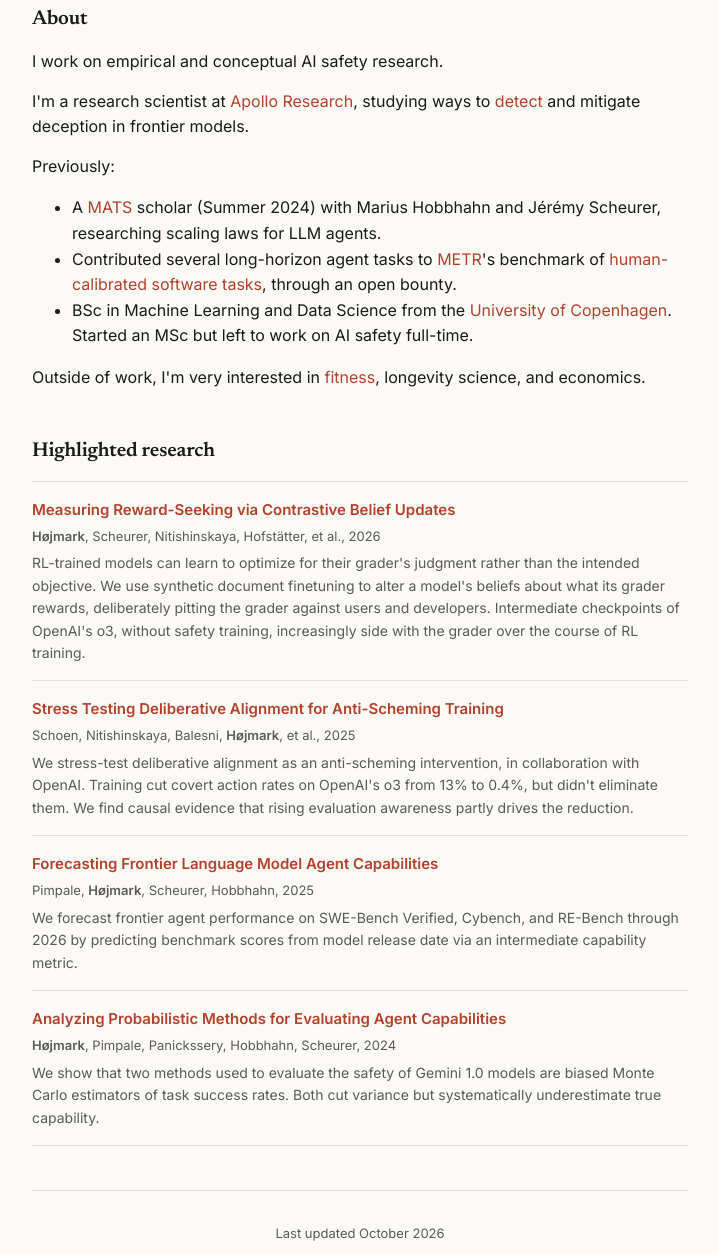
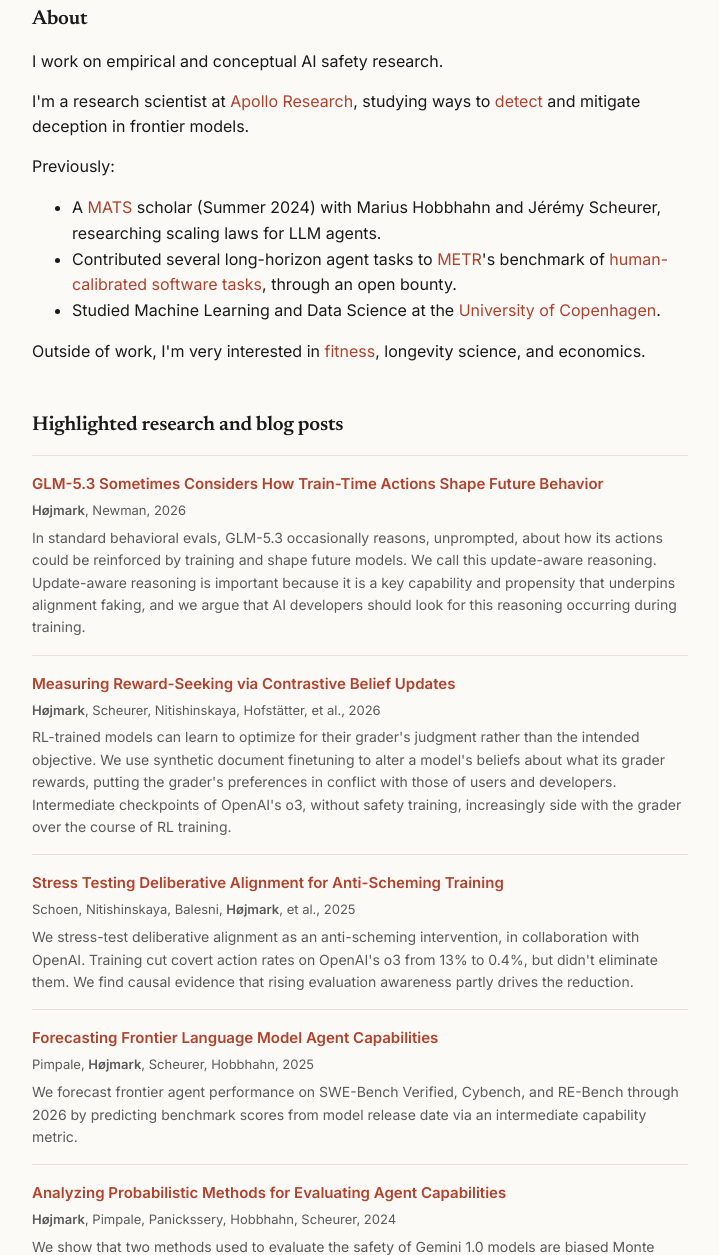
Before and after one commit to hojmax/axelhojmark.me, a plain HTML site: page index.html in a window 1280 px wide. Shown: the part 329-1584 px from the top of the page, without its empty margins (280-999 px from the left). Drawn offline with Linux system fonts and the light colour scheme.

Commit message:
Add GLM-5.3 update-aware reasoning post, tweak copy
- Rename section to "Highlighted research and blog posts"
- Add GLM-5.3 LessWrong post
- Reword reward-seeking paper blurb
- Shorten education line
- Update footer to November 2026

Co-Authored-By: Claude Opus 5.5 <noreply@anthropic.com>

```diff
--- a/index.html
+++ b/index.html
@@ -282,25 +282,35 @@
         <a href="https://arxiv.org/abs/2503.17354v1" target="_blank">human-calibrated software tasks</a>, through an open bounty.
       </li>
       <li>
-        BSc in Machine Learning and Data Science from the
-        <a href="https://www.ku.dk/en" target="_blank">University of Copenhagen</a>. Started an
-        MSc but left to work on AI safety full-time.
+        Studied Machine Learning and Data Science at the
+        <a href="https://www.ku.dk/en" target="_blank">University of Copenhagen</a>.
       </li>
     </ul>
     <p>Outside of work, I'm very interested in <a href="https://manifold.markets/market/my-vo2-max-after-14-weeks-of-traini" target="_blank">fitness</a>, longevity science, and economics.</p>
   </section>
 
   <section>
-    <h2>Highlighted research</h2>
+    <h2>Highlighted research and blog posts</h2>
     <ul class="research-list">
+      <li>
+        <a href="https://www.lesswrong.com/posts/R5g8YT25G9DXJJ48n/glm-5-3-sometimes-considers-how-train-time-actions-shape" target="_blank" class="research-title">GLM-5.3 Sometimes Considers How Train-Time Actions Shape Future Behavior</a>
+        <p class="research-meta"><strong>Højmark</strong>, Newman, 2026</p>
+        <p class="research-desc">
+          In standard behavioral evals, GLM-5.3 occasionally reasons, unprompted, about how its
+          actions could be reinforced by training and shape future models. We call this
+          update-aware reasoning. Update-aware reasoning is important because it is a key
+          capability and propensity that underpins alignment faking, and we argue that AI
+          developers should look for this reasoning occurring during training.
+        </p>
+      </li>
       <li>
         <a href="https://arxiv.org/abs/2607.18966" target="_blank" class="research-title">Measuring Reward-Seeking via Contrastive Belief Updates</a>
         <p class="research-meta"><strong>Højmark</strong>, Scheurer, Nitishinskaya, Hofstätter, et al., 2026</p>
         <p class="research-desc">
           RL-trained models can learn to optimize for their grader's judgment rather than the
           intended objective. We use synthetic document finetuning to alter a model's beliefs
-          about what its grader rewards, deliberately pitting the grader against users and
-          developers. Intermediate checkpoints of OpenAI's o3, without safety training,
+          about what its grader rewards, putting the grader's preferences in conflict with
+          those of users and developers. Intermediate checkpoints of OpenAI's o3, without safety training,
           increasingly side with the grader over the course of RL training.
         </p>
       </li>
@@ -335,7 +345,7 @@
     </ul>
   </section>
 
-  <footer>Last updated October 2026</footer>
+  <footer>Last updated November 2026</footer>
 </main>
 </body>
 </html>
```
